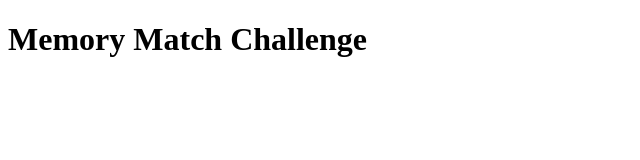
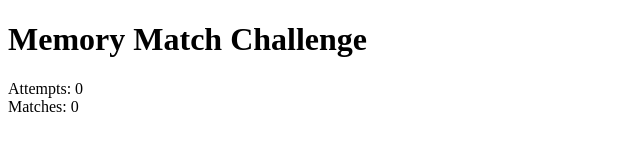
Before and after one commit to Davidleyden1/MS2, a plain HTML site: page index.html in a window 1280 px wide. Shown: the whole page, without its empty margins (0-640 px from the left). Drawn offline with Linux system fonts and the light colour scheme.

Commit message:
creation of statistics div with attempts count

```diff
--- a/index.html
+++ b/index.html
@@ -12,5 +12,19 @@
         <h1>Memory Match Challenge</h1>
     </header>
 
+    <main id="game-container">
+        <section id="game-info">
+            <div class="stat">
+                <span class="stat-label">Attempts:</span>
+                <span id="attempts-count">0</span>
+            </div>
+            <div class="stat">
+                <span class="stat-label">Matches:</span>
+                <span id="matches-count">0</span>
+            </div>
+        </section>
+
+    </main>
+
 </body>
 </html>
```
